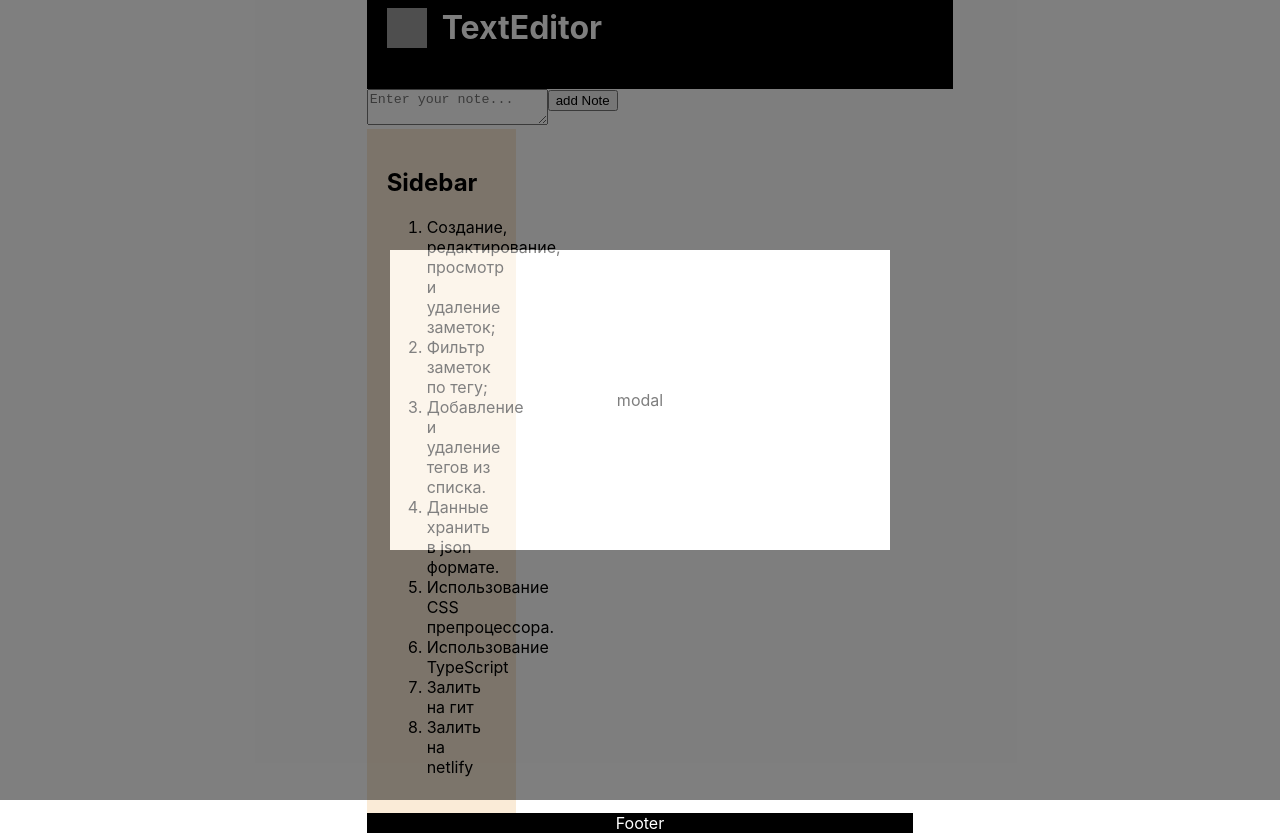
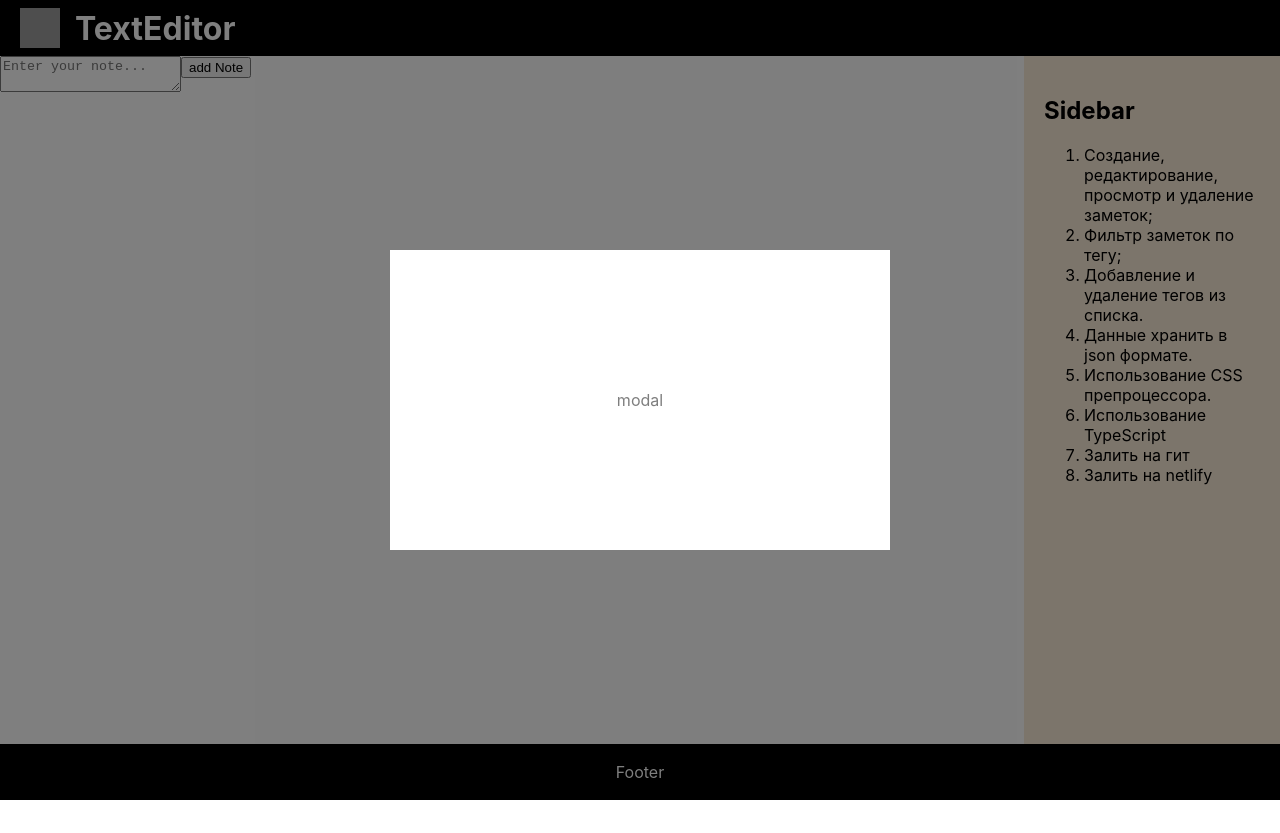
Before and after one commit to jocker-py/TextEditor, a React (Create React App) app: page / in a window 1280 px wide. After the commit the page ends 800 px from the top, so only its background shows below. Built offline with nearby package versions, Linux system fonts and the light colour scheme; grey boxes are pictures that could not be loaded.

Commit message:
refactor: changee some styles

```diff
--- a/src/App.scss
+++ b/src/App.scss
@@ -1,9 +1,14 @@
-body {
+* {
+  box-sizing: border-box;
+}
+
+.App {
   width: 100%;
-  max-width: 1440px;
   height: 100vh;
   display: flex;
-  flex-direction: column;
+  flex-direction: row;
   justify-content: center;
-  align-items: center;
+  align-items: stretch;
+  flex-wrap: wrap;
+
 }
```
